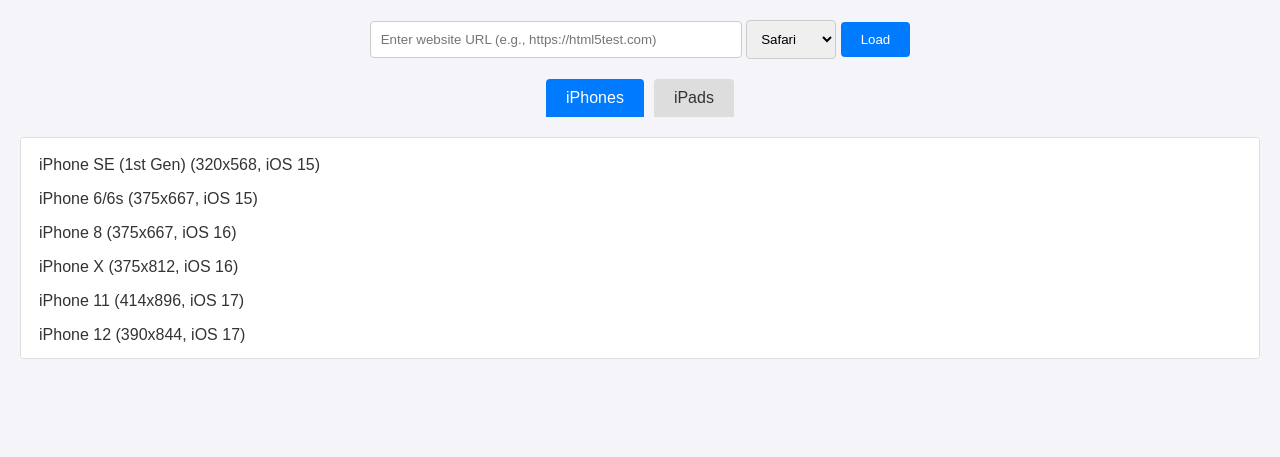
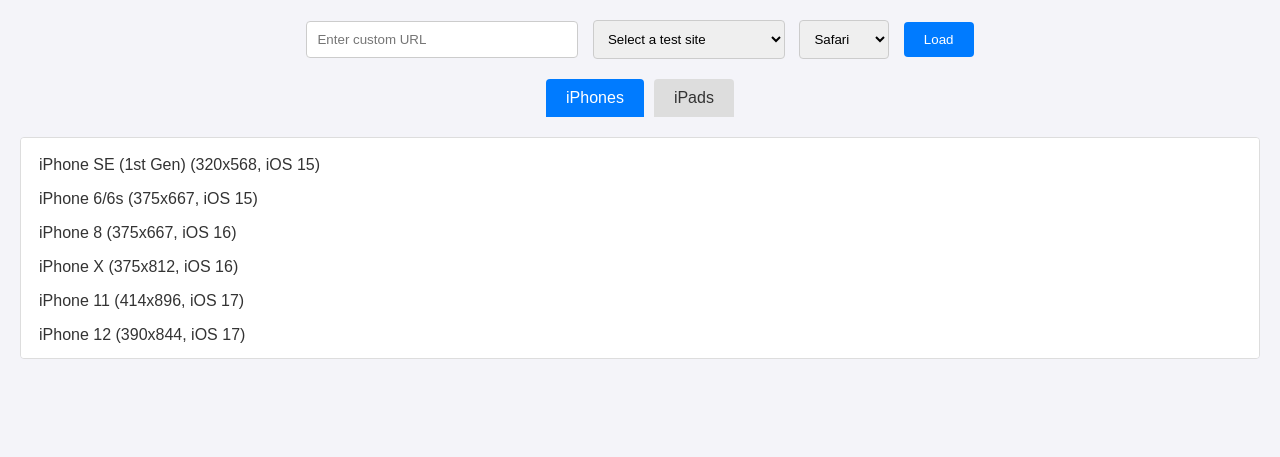
Before and after one commit to QA2050/responsive-tester, a plain HTML site: page index-2.html in a window 1280 px wide. Drawn offline with Linux system fonts and the light colour scheme.

Commit message:
Update index-2.html

```diff
--- a/index-2.html
+++ b/index-2.html
@@ -7,9 +7,9 @@
   <style>
     body { font-family: Arial, sans-serif; margin: 20px; background: #f4f4f9; color: #333; }
     #input-container { text-align: center; margin-bottom: 20px; }
-    #url-input { padding: 10px; width: 350px; border: 1px solid #ccc; border-radius: 4px; }
-    #browser-select { padding: 10px; border: 1px solid #ccc; border-radius: 4px; }
-    #load-btn { padding: 10px 20px; background: #007bff; color: white; border: none; border-radius: 4px; cursor: pointer; }
+    #url-input { padding: 10px; width: 250px; border: 1px solid #ccc; border-radius: 4px; }
+    #site-select, #browser-select { padding: 10px; border: 1px solid #ccc; border-radius: 4px; margin-left: 10px; }
+    #load-btn { padding: 10px 20px; background: #007bff; color: white; border: none; border-radius: 4px; cursor: pointer; margin-left: 10px; }
     #load-btn:hover { background: #0056b3; }
     #tabs { display: flex; gap: 10px; margin-bottom: 20px; justify-content: center; }
     .tab { padding: 10px 20px; background: #ddd; cursor: pointer; border-radius: 4px 4px 0 0; }
@@ -33,7 +33,14 @@
 </head>
 <body>
   <div id="input-container">
-    <input type="text" id="url-input" placeholder="Enter website URL (e.g., https://html5test.com)">
+    <input type="text" id="url-input" placeholder="Enter custom URL">
+    <select id="site-select">
+      <option value="">Select a test site</option>
+      <option value="https://html5test.com">HTML5Test</option>
+      <option value="https://example.com">Example.com</option>
+      <option value="https://www.wikipedia.org">Wikipedia</option>
+      <option value="https://k12.ceia-usa.com">K12 CEIA USA (Blocked)</option>
+    </select>
     <select id="browser-select">
       <option value="Safari">Safari</option>
       <option value="Chrome">Chrome</option>
@@ -80,6 +87,7 @@
     };
 
     const urlInput = document.getElementById("url-input");
+    const siteSelect = document.getElementById("site-select");
     const browserSelect = document.getElementById("browser-select");
     const loadBtn = document.getElementById("load-btn");
     const tabs = document.querySelectorAll(".tab");
@@ -93,7 +101,7 @@
         const item = document.createElement("div");
         item.className = "device-item";
         item.textContent = `${device.name} (${device.width}x${device.height}, ${device.ios})`;
-        item.onclick = () => loadDevice(device, urlInput.value.trim(), browserSelect.value);
+        item.onclick = () => loadDevice(device, urlInput.value.trim() || siteSelect.value, browserSelect.value);
         deviceList.appendChild(item);
       });
     }
@@ -191,7 +199,7 @@
     });
 
     loadBtn.onclick = () => {
-      const url = urlInput.value.trim();
+      const url = urlInput.value.trim() || siteSelect.value;
       const browser = browserSelect.value;
       if (url) loadDevice(appleDevices.iphone[0], url, browser); // Default to first iPhone
     };
@@ -200,6 +208,10 @@
       if (e.key === "Enter") loadBtn.click();
     };
 
+    siteSelect.onchange = () => {
+      if (siteSelect.value) urlInput.value = siteSelect.value;
+    };
+
     // Initial load
     populateDeviceList("iphone");
   </script>
```
